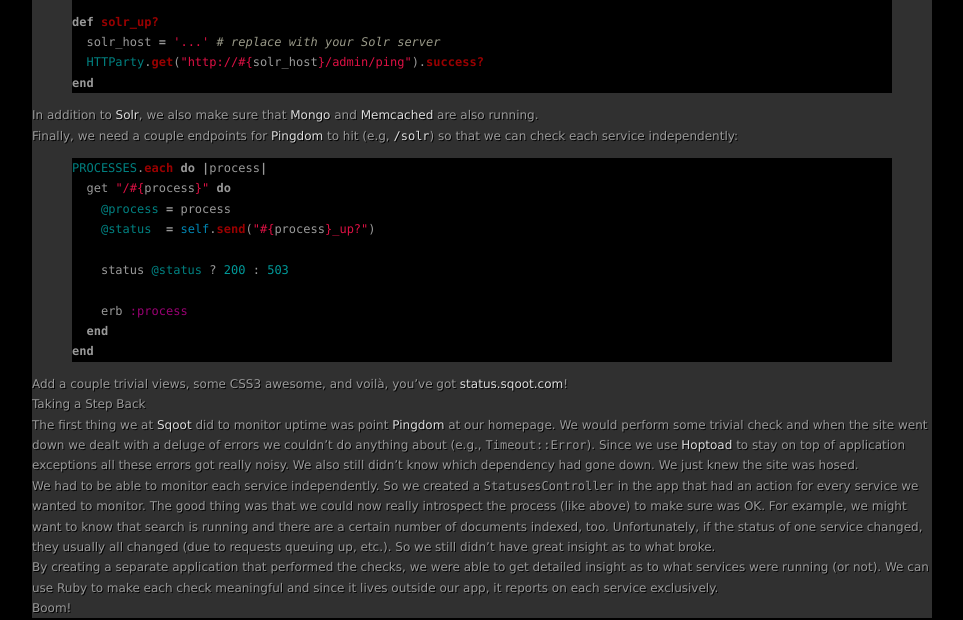
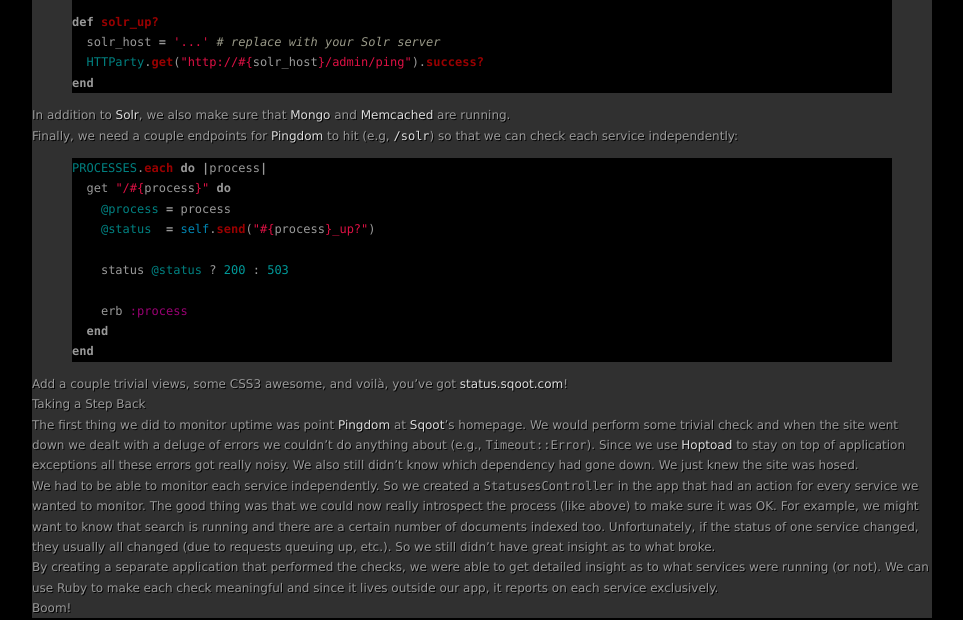
Before and after one commit to avand/avand.github.com, a Jekyll site: the page built from _posts/2011-04-28-building-an-app-to-monitor-your-app.markdown, in a window 1280 px wide and 900 px high, scrolled down 552 px. Shown: the part 152-772 px from the top of the window, without its empty margins (158-1121 px from the left). Built offline with Jekyll 4.4.1, drawn with Linux system fonts in a browser that asks for light colours; Markdown is read by kramdown in place of the engine named in the settings; some of the changed text lies outside the part shown.

Commit message:
[post] grammar nit picks

```diff
--- a/_posts/2011-04-28-building-an-app-to-monitor-your-app.markdown
+++ b/_posts/2011-04-28-building-an-app-to-monitor-your-app.markdown
@@ -44,7 +44,7 @@
 end
 {% endhighlight %}
 
-In addition to [Solr][8], we also make sure that [Mongo][1] and [Memcached][2] are also running.
+In addition to [Solr][8], we also make sure that [Mongo][1] and [Memcached][2] are running.
 
 Finally, we need a couple endpoints for [Pingdom][6] to hit (e.g, [`/solr`][9]) so that we can check each service independently:
 
@@ -65,9 +65,9 @@
 
 ## Taking a Step Back
 
-The first thing we at [Sqoot][5] did to monitor uptime was point [Pingdom][6] at our homepage. We would perform some trivial check and when the site went down we dealt with a deluge of errors we couldn't do anything about (e.g., `Timeout::Error`). Since we use [Hoptoad][7] to stay on top of application exceptions all these errors got really noisy. We also still didn't know which dependency had gone down. We just knew the site was hosed.
+The first thing we did to monitor uptime was point [Pingdom][6] at [Sqoot][5]'s homepage. We would perform some trivial check and when the site went down we dealt with a deluge of errors we couldn't do anything about (e.g., `Timeout::Error`). Since we use [Hoptoad][7] to stay on top of application exceptions all these errors got really noisy. We also still didn't know which dependency had gone down. We just knew the site was hosed.
 
-We had to be able to monitor each service independently. So we created a `StatusesController` in the app that had an action for every service we wanted to monitor. The good thing was that we could now really introspect the process (like above) to make sure was OK. For example, we might want to know that search is running and there are a certain number of documents indexed, too. Unfortunately, if the status of one service changed, they usually all changed (due to requests queuing up, etc.). So we still didn't have great insight as to what broke.
+We had to be able to monitor each service independently. So we created a `StatusesController` in the app that had an action for every service we wanted to monitor. The good thing was that we could now really introspect the process (like above) to make sure it was OK. For example, we might want to know that search is running and there are a certain number of documents indexed too. Unfortunately, if the status of one service changed, they usually all changed (due to requests queuing up, etc.). So we still didn't have great insight as to what broke.
 
 By creating a separate application that performed the checks, we were able to get detailed insight as to what services were running (or not). We can use Ruby to make each check meaningful and since it lives outside our app, it reports on each service exclusively.
 
```
Also changed, not shown: other parts of _posts/2011-04-28-building-an-app-to-monitor-your-app.markdown (+1 -1 lines).
